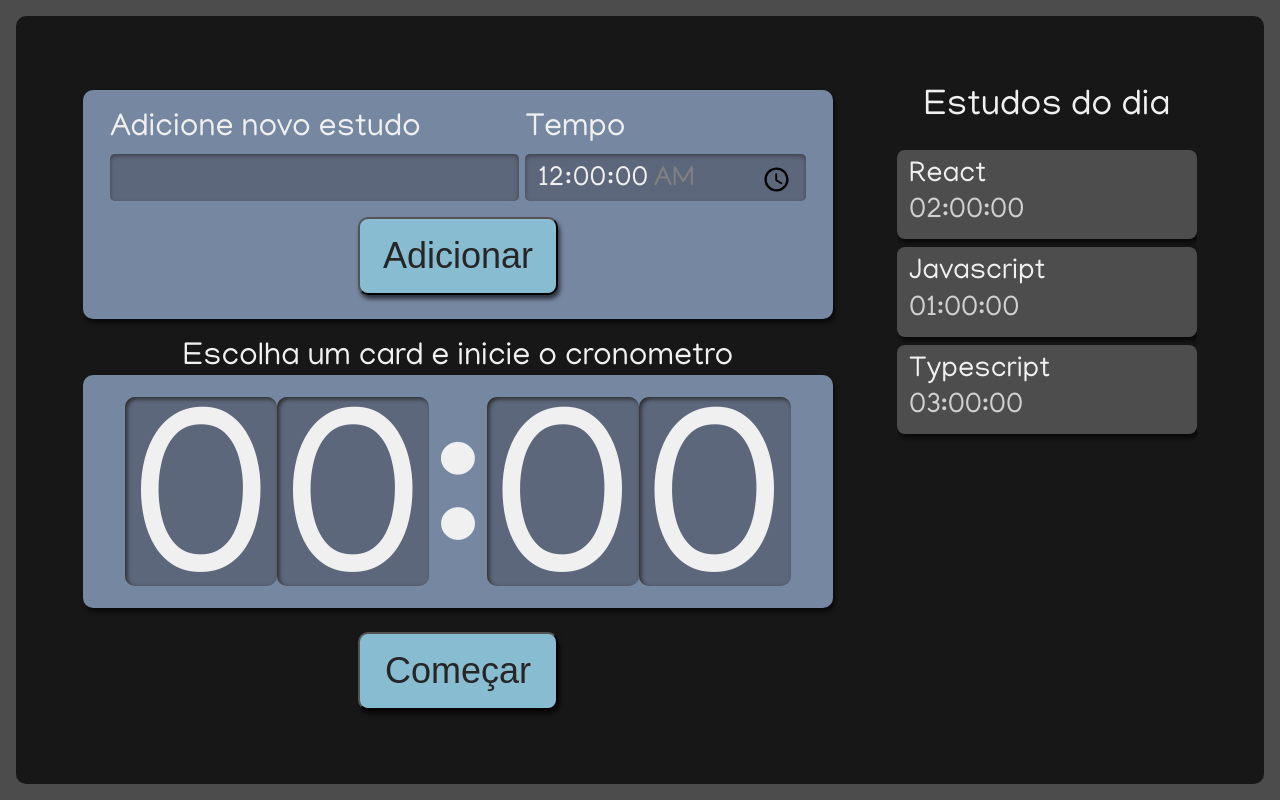
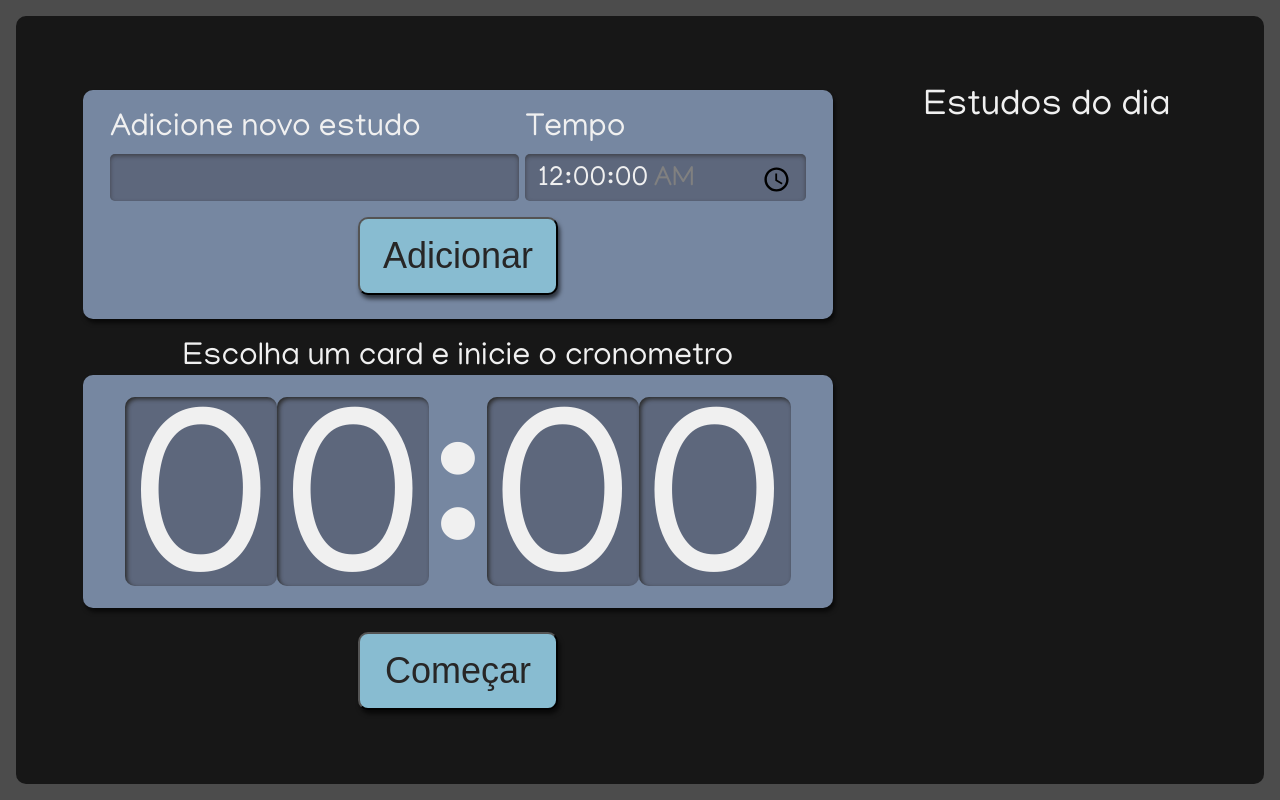
Before and after one commit to pablocabrall/alura-studies, a React (Create React App) app: page / in a window 1280 px wide. Built offline with nearby package versions, Linux system fonts and the light colour scheme.

Commit message:
Adicionando uma tarefa na lista

```diff
--- a/src/components/Botao/index.tsx
+++ b/src/components/Botao/index.tsx
@@ -1,11 +1,15 @@
 import React from 'react';
 import style from './Botao.module.scss';
 
-class Botao extends React.Component<{children:any}>{
+class Botao extends React.Component<{children:any,
+    type?:"button"| "submit" | "reset" | undefined
+}>{
     render(){
+        const {type = "button"} = this.props
         return(
-            <button className={style.botao}>
+            <button type={type} className={style.botao}>
                 {this.props.children}
+
             </button>
         )
     }
--- a/src/components/Formulario/index.tsx
+++ b/src/components/Formulario/index.tsx
@@ -1,8 +1,11 @@
 import React from "react";
+import { Itarefa } from "../../types/tarefa";
 import Botao from "../Botao";
 import style from './Formulario.module.scss';
 
-class Formulario extends React.Component {
+class Formulario extends React.Component<{
+    setTarefas: React.Dispatch<React.SetStateAction<Itarefa[]>>
+}> {
 
     state = {
         tarefa: "",
@@ -10,7 +13,13 @@
     }
 
 
-    adicionarTarefa(){
+    adicionarTarefa(evento: React.FormEvent<HTMLFormElement>){
+        evento.preventDefault();
+        this.props.setTarefas(tarefasAntigas => [...tarefasAntigas, {...this.state}])
+        this.setState({
+            tarefa: "",
+            tempo: "00:00"
+        })
 
     }
 
@@ -42,7 +51,7 @@
                     required
                     />
                 </div>
-                <Botao type="subimit">
+                <Botao type="submit">
                     Adicionar
                 </Botao>
             </form>
--- a/src/components/Lista/index.tsx
+++ b/src/components/Lista/index.tsx
@@ -1,28 +1,13 @@
-import React, {useState} from 'react';
+import { Itarefa } from "../../types/tarefa";
 import Item from "./Item";
 import style from './Lista.module.scss';
 
-function Lista(){
-   //  utilizamos o hook useState
-    const [tarefas, setTarefas] = useState(
-        [{
-            tarefa: 'React',
-            tempo: "02:00:00"
-          },
-          {
-            tarefa: 'Javascript',
-            tempo: "01:00:00"
-          },
-          {
-            tarefa: 'Typescript',
-            tempo: "03:00:00"
-          }]
 
-    );
 
+function Lista({tarefas}: {tarefas: Itarefa[]}){
     return(
         <aside className={style.listaTarefas}>
-        <h2 onClick ={()=> setTarefas([...tarefas, { tarefa: "Estudar estado", tempo: "05:00:00" }])}>Estudos do dia</h2>
+        <h2>Estudos do dia</h2>
            <ul>
                {tarefas.map((item, index) => (
                 <Item
--- a/src/pages/App.tsx
+++ b/src/pages/App.tsx
@@ -1,14 +1,19 @@
-import React from 'react';
+import React, { useState } from 'react';
 import Formulario from '../components/Formulario';
 import Lista from '../components/Lista';
 import Style  from './App.module.scss';
 import Cronometro from '../components/Cronometro';
+import { Itarefa } from '../types/tarefa';
 
 function App() {
+
+  //  utilizamos o hook useState
+   const [tarefas, setTarefas] = useState<Itarefa[] | []>([]);
+
   return (
     <div className={Style.AppStyle}>
-      <Formulario />
-      <Lista />
+      <Formulario setTarefas={setTarefas} />
+      <Lista tarefas={tarefas} />
       <Cronometro/>
     </div>
   );
--- /dev/null
+++ b/src/types/tarefa.ts
@@ -0,0 +1,4 @@
+ export interface Itarefa {
+    tarefa: string,
+    tempo: string
+  }
```
